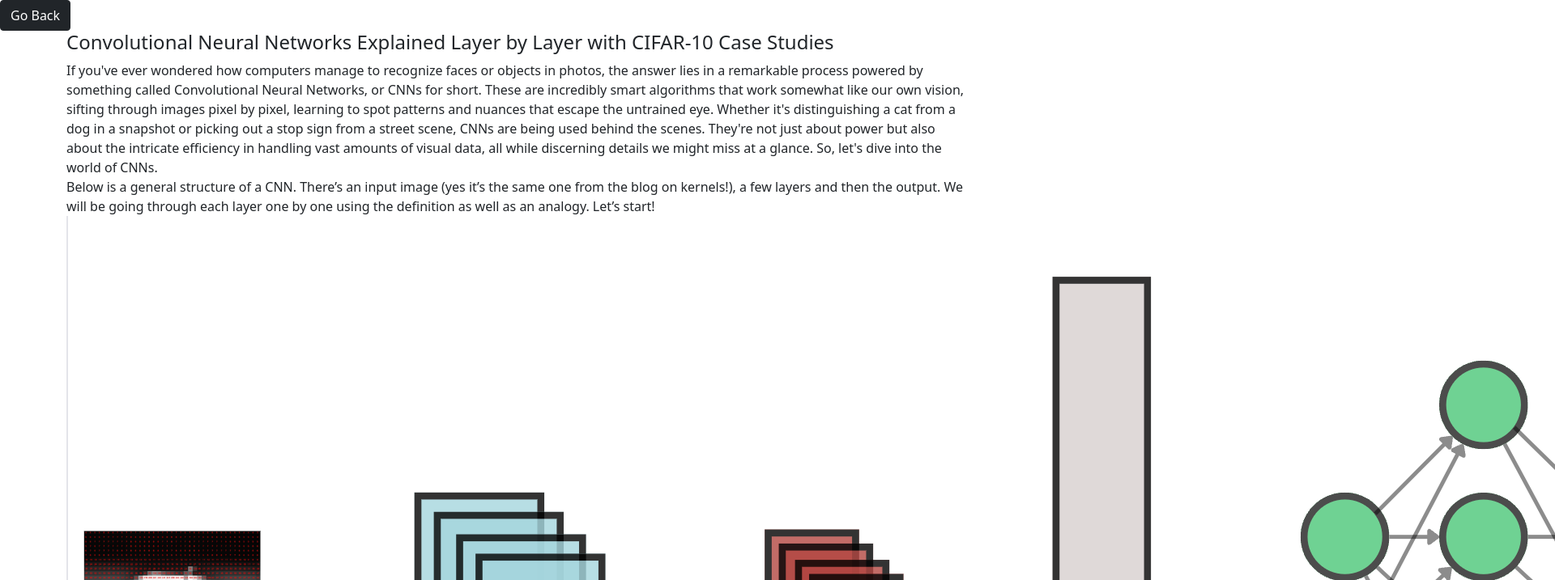
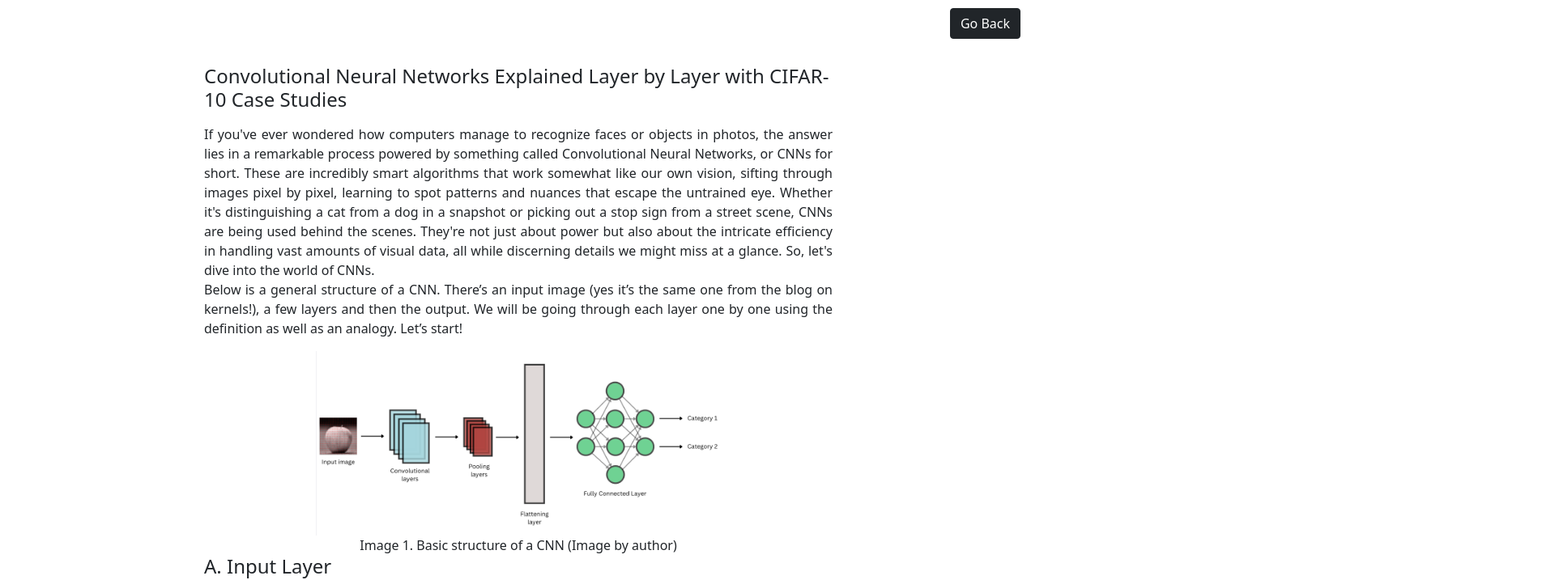
Before and after one commit to preyashyadav/aayush, a plain HTML site: page blogs/convolutional-neural-networks.html in a window 1280 px wide. Shown: the top 717 px of the page at 81% size, 1920 px wide, since content can reach past the window. Drawn offline with nearby package versions, Linux system fonts and the light colour scheme; the site is published under a folder, as on GitHub Pages, so addresses that start at the root find nothing.

Commit message:
fix links

```diff
--- a/blogs/convolutional-neural-networks.html
+++ b/blogs/convolutional-neural-networks.html
@@ -5,7 +5,7 @@
     <meta name="viewport" content="width=device-width, initial-scale=1.0" />
     <title>My Blogs | Convolutional Neural Networks</title>
     <!-- Stylesheet -->
-    <link rel="stylesheet" href="/blogs/blogs.css" />
+    <link rel="stylesheet" href="./blogs.css" />
     <!-- BootStrap -->
     <link
       href="https://cdn.jsdelivr.net/npm/bootstrap@5.1.3/dist/css/bootstrap.min.css"
```
Also changed, not shown: blogs/image-kernels.html (+1 -1 lines).
